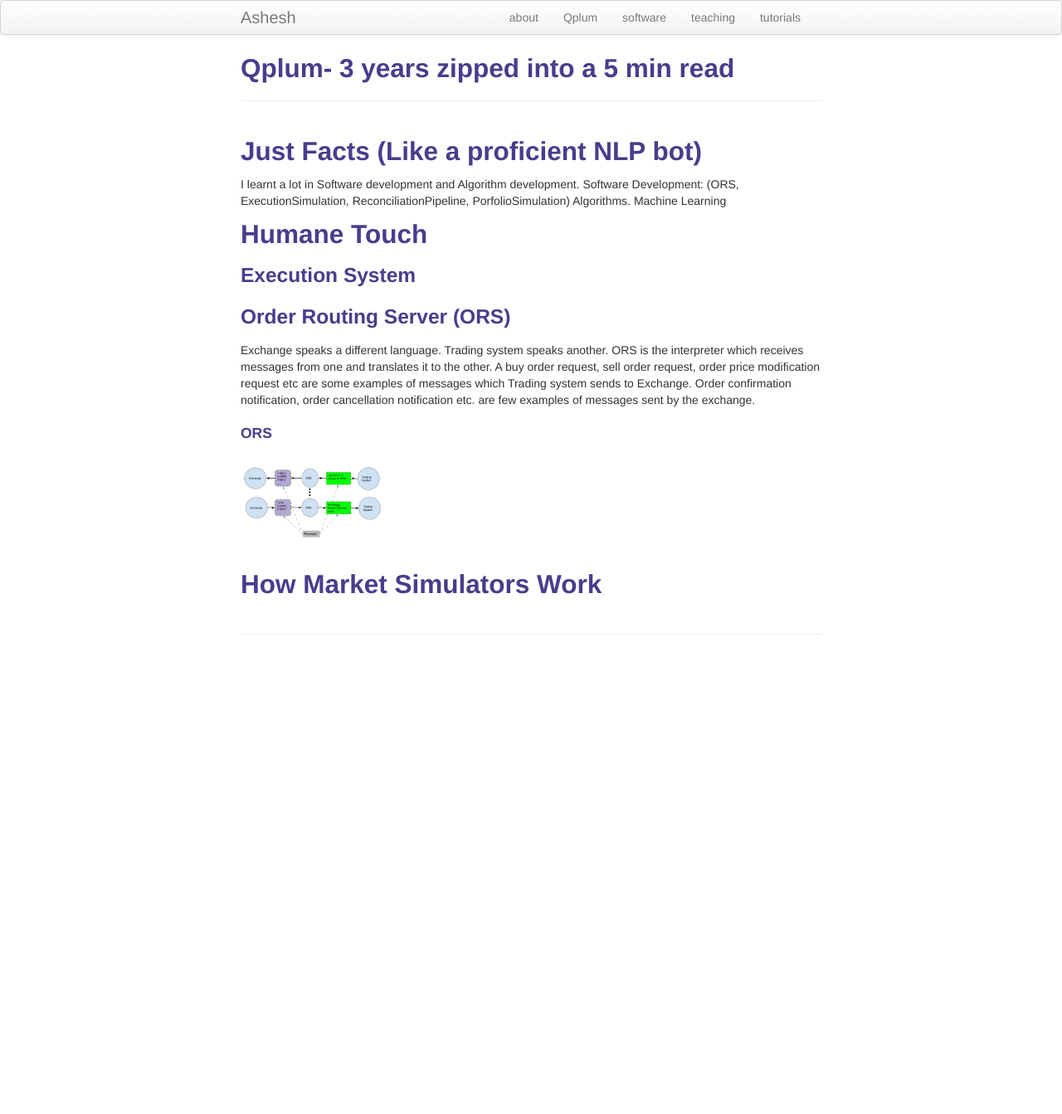
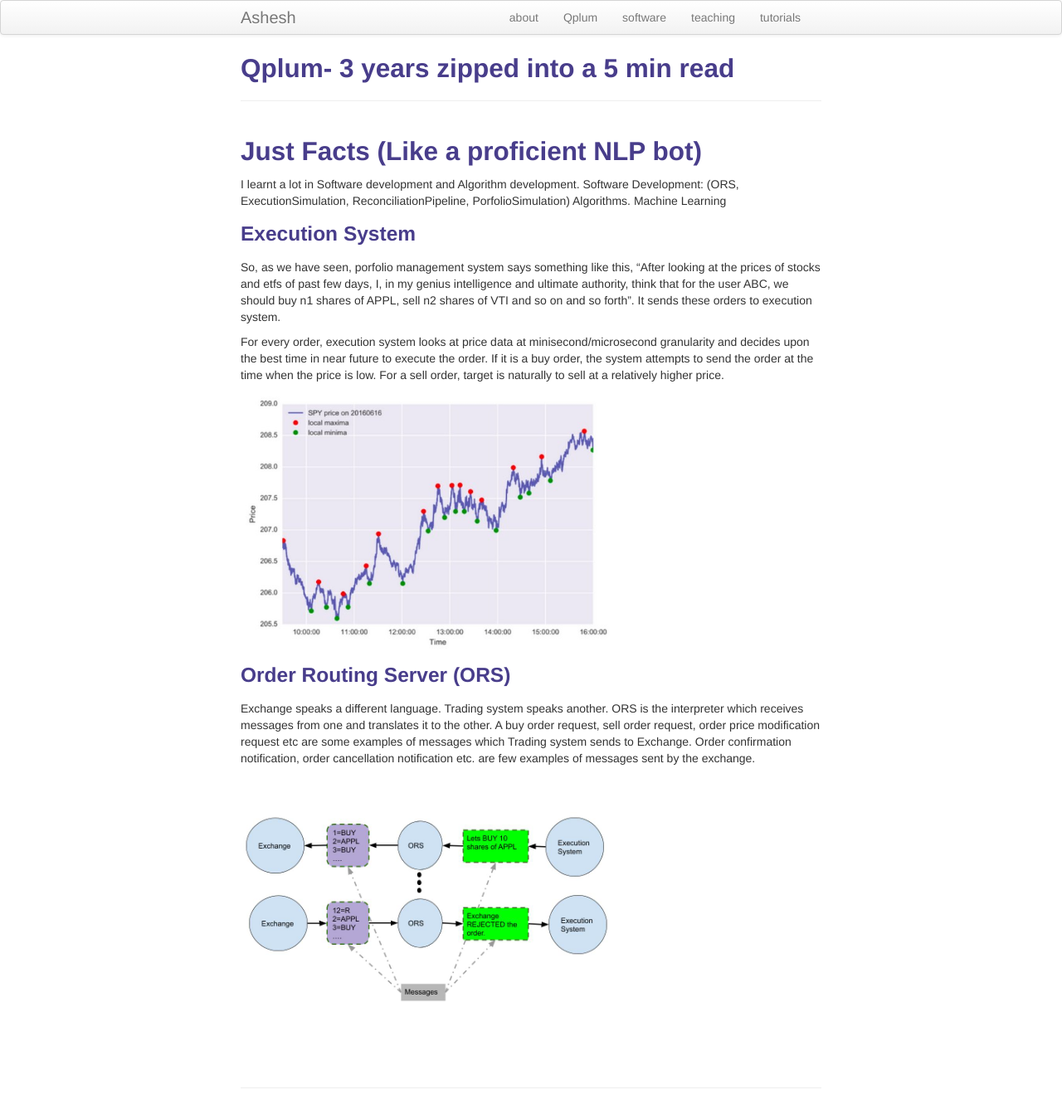
Before and after one commit to ashesh-0/ashesh.github.io, a Jekyll site: the page built from pages/qplum.md, in a window 1280 px wide. Shown: the whole page at 83% size. Built offline with Jekyll 4.4.1, drawn with Linux system fonts in a browser that asks for light colours; before the commit the page ends 900 px from its top, so only the background shows below that.

Commit message:
execution system + ors

```diff
--- a/pages/qplum.md
+++ b/pages/qplum.md
@@ -10,24 +10,25 @@ Software Development: (ORS, ExecutionSimulation, ReconciliationPipeline, Porfoli
 Algorithms.
 Machine Learning
 
-## Humane Touch
 ### Execution System
+So, as we have seen, porfolio management system says something like this, "After looking at the prices of stocks and
+etfs of past few days, I, in my genius intelligence and ultimate authority, think that for the user ABC, we should buy
+n1 shares of APPL, sell n2 shares of VTI and so on and so forth". It sends these orders to execution system.
+
+For every order, execution system looks at price data at minisecond/microsecond granularity and decides upon the best
+time in near future to execute the order. If it is a buy order, the system attempts to send the order at the time when
+the price is low. For a sell order, target is naturally to sell at a relatively higher price.
+
+<img src="../assets/pics/price_minima_maxima.jpg" alt="drawing" width="450"
+title="At Maxima(Minima) aim is to Sell(Buy)"/>
+
+<!-- ![alt text](../assets/pics/price_minima_maxima.jpg "Local Maximas and Minimas: good time to trade") -->
 
 ### Order Routing Server (ORS)
 Exchange speaks a different language. Trading system speaks another. ORS is the interpreter which receives messages from
 one and translates it to the other. A buy order request, sell order request, order price modification request etc are
 some examples of messages which Trading system sends to Exchange. Order confirmation notification, order cancellation
 notification etc. are few examples of messages sent by the exchange.
-<div class="container">
-<h4><a name="ORS"></a>ORS</h4>
 
-    <div class="row-fluid">
-        <div class="span2">
-        <a href="../assets/pics/ORS.jpg">
-            <img src="../assets/pics/ORS.jpg"
-                  title="ORS" alt="ORS"/></a>
-        </div>
-    </div>
-</div>
-
-## How Market Simulators Work
+<img src="../assets/pics/ORS.jpg" alt="drawing" width="450"
+title="ORS acts as an interpreter between Execution system and Exchange"/>
```
Also changed, not shown: assets/pics/ORS.jpg, assets/pics/price_minima_maxima.jpg (added).
